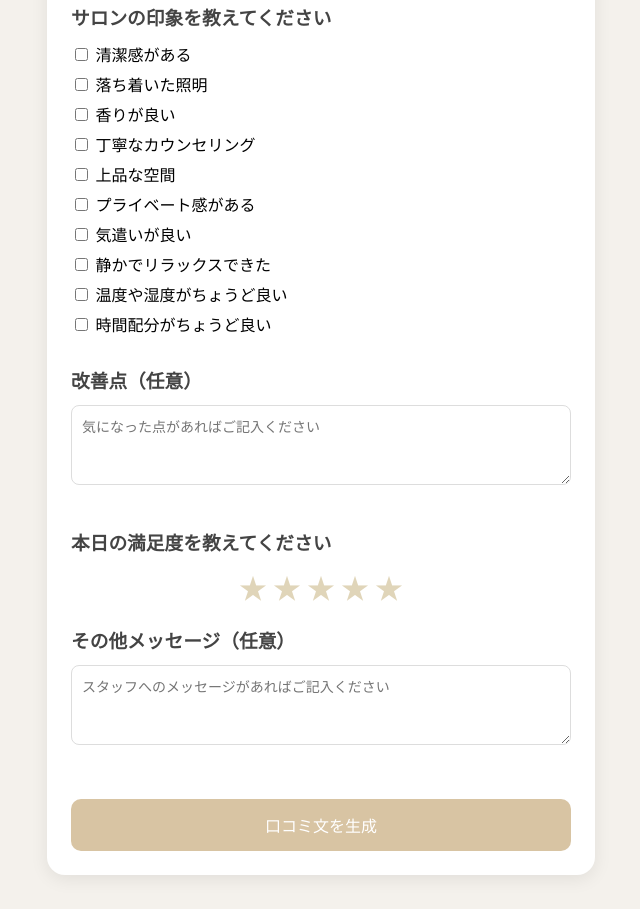
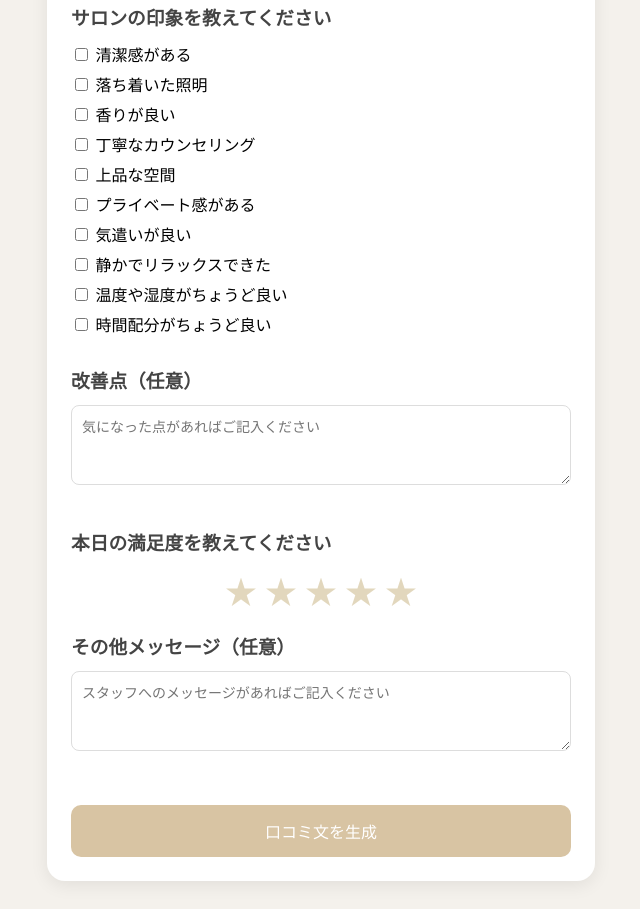
Before and after one commit to authennoma/tou_app, a website: page index.html in a window 1280 px wide. Shown: the part 1130-2039 px from the top of the page, without its empty margins (319-959 px from the left). Drawn offline with Linux system fonts and the light colour scheme.

Commit message:
Update style.css

```diff
--- a/style.css
+++ b/style.css
@@ -54,33 +54,11 @@ textarea {
   box-sizing: border-box;
 }
 
-/* =========⭐ 星デザイン ========= */
-.stars {
-  display: flex;
-  gap: 6px;
-  justify-content: center;
-  margin-bottom: 10px;
-}
-
-.stars span {
-  font-size: 28px;
-  cursor: pointer;
-  color: #d6c7a2;
-  opacity: 0.75;
-  transition: 0.2s ease;
-}
-
-.stars span.active {
-  color: #bba57a;
-  opacity: 1;
-  transform: scale(1.2);
-}
-
-/* ========= ボタン（全て統一） ========= */
+/* --------------------------
+   ボタン共通デザイン
+--------------------------- */
 button,
 .goto {
-  display: block;
-  width: 100%;
   text-align: center;
   background: #d8c4a3;
   padding: 14px;
@@ -88,28 +66,43 @@ button,
   border-radius: 10px;
   text-decoration: none;
   font-size: 16px;
+  width: 100%;
   border: none;
-  margin-top: 16px;
-  box-sizing: border-box;
+  display: block;
 }
 
-/* Google口コミボタンだけ最初は隠す */
-.goto {
-  display: none;
-}
-
-/* 結果表示エリア */
+/* 初期は表示しない */
 .hidden {
   display: none;
 }
 
-#resultSection {
-  margin-top: 30px;
-}
-
+/* 下書きボックス */
 #reviewText {
   background: #faf7f2;
   padding: 14px;
   border-radius: 8px;
   line-height: 1.6;
 }
+
+/* ⭐ 高級感のある星 */
+.stars {
+  display: flex;
+  gap: 8px;
+  justify-content: center;
+  margin-bottom: 10px;
+}
+
+.stars span {
+  font-size: 32px;
+  cursor: pointer;
+  color: #d6c7a2;
+  opacity: 0.7;
+  transition: 0.2s;
+}
+
+.stars span.active {
+  color: #bba57a;
+  opacity: 1;
+  transform: scale(1.2);
+  text-shadow: 0px 2px 4px rgba(0,0,0,0.15);
+}
```
